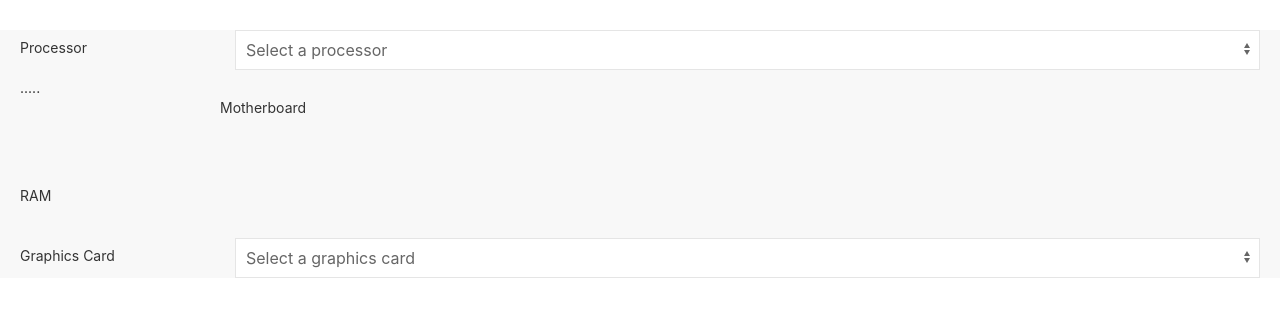
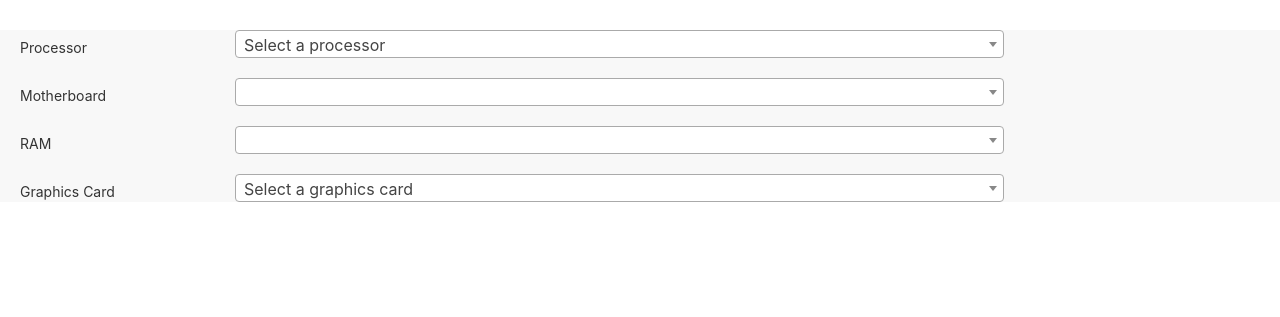
Before and after one commit to sinnytk/Buildr, a Django app: page /build/ in a window 1280 px wide. Shown: the part 80-397 px from the top of the page. Run offline with Django 3.2, Linux system fonts and the light colour scheme; data that the repository does not hold is empty.

Commit message:
Added Select2.js(<3) library for search within select

```diff
--- a/Buildr/templates/build.html
+++ b/Buildr/templates/build.html
@@ -1,9 +1,17 @@
 {% extends 'base.html' %}
 {% block content %}
 {% load static from staticfiles %}
+<link href="https://cdnjs.cloudflare.com/ajax/libs/select2/4.0.7/css/select2.min.css" rel="stylesheet" />
 <script src="https://code.jquery.com/jquery-3.3.1.min.js"></script>
+<script src="https://cdnjs.cloudflare.com/ajax/libs/select2/4.0.7/js/select2.min.js"></script>
+<style>
+.js-data-example-single{
+  width: 75%
+}
+</style>
 <script>
     $(document).ready(function() {
+      $(".js-data-example-single").select2();
       $("#cpu-select").change( function() {
       var url = "ajax/get/mobos";
       var cpu = $(this).val();
@@ -39,33 +47,32 @@
     <div class="uk-margin-top uk-margin-left uk-margin-right">
             <label class="uk-form-label" for="form-horizontal-select">Processor</label>
             <div class="uk-form-controls">
-                <select class="uk-select" id="cpu-select">
+                <select class="js-data-example-single" id="cpu-select">
                         <option selected disabled value="0">Select a processor</option>
                         {% for cpu in cpus %}
-                        <option value={{cpu.id}}>{{cpu.title|truncatewords:8}} (Rs {{cpu.min_price}})</option>
+                        <option value={{cpu.id}}>{{cpu.title|truncatewords:10}} (Rs {{cpu.min_price}})</option>
                         {% endfor %}
                 </select>
             </div>
-            <label class="uk-form-label">.....</label>
     </div>
     <div class="uk-margin-top uk-margin-left uk-margin-right">
             <label class="uk-form-label" for="form-horizontal-select">Motherboard</label>
             <div class="uk-form-controls">
-                <select class="uk-select" id="mobo-select" style="visibility: hidden;">
+                <select class="js-data-example-single" id="mobo-select">
                 </select>
             </div>
     </div>
     <div class="uk-margin-top uk-margin-left uk-margin-right">
             <label class="uk-form-label" for="form-horizontal-select">RAM</label>
             <div class="uk-form-controls">
-                <select class="uk-select" id="ram-select"  style="visibility: hidden;">
+                <select class="js-data-example-single" id="ram-select"  style="visibility: hidden;">
                 </select>
             </div>
     </div>
     <div class="uk-margin-top uk-margin-left uk-margin-right">
             <label class="uk-form-label" for="form-horizontal-select">Graphics Card</label>
             <div class="uk-form-controls">
-                <select class="uk-select" id="gpu-select"">
+                <select class="js-data-example-single" id="gpu-select"">
                     <option selected disabled value="0">Select a graphics card</option>
                     {% for gpu in gpus %}
                     <option value={{gpu.id}}>{{gpu.title|truncatewords:8}} (Rs {{gpu.min_price}})</option>
```
